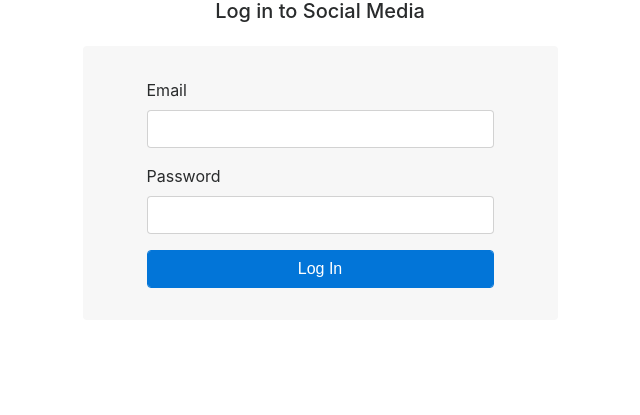
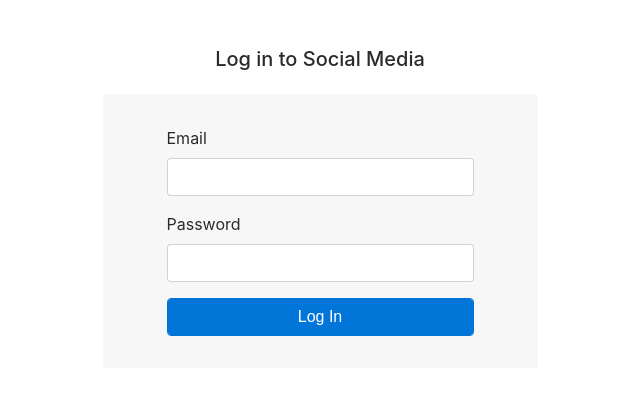
Before and after one commit to donovanOng/comp3013, a PHP site: template application/view/auth/form.php in a window 1280 px wide. Shown: the part 56-471 px from the top of the page, without its empty margins (320-960 px from the left). Run offline with PHP 8.4, Linux system fonts and the light colour scheme; the template is opened without the code that fills it, so the values that code supplies are empty; some libraries are stand-ins or nearby versions.

Commit message:
Padding for Sign Up and Login form

```diff
--- a/application/view/auth/form.php
+++ b/application/view/auth/form.php
@@ -1,3 +1,4 @@
+<div class="p-5">
   <div class="row justify-content-center">
     <h5 style="margin-bottom: 24px;">Log in to Social Media</h5>
   </div>
@@ -16,3 +17,4 @@
     </form>
   </div>
   </div>
+</div>
--- a/application/view/auth/signup.php
+++ b/application/view/auth/signup.php
@@ -1,3 +1,4 @@
+<div class="p-5">
   <div class="row justify-content-center">
     <h5 style="margin-bottom: 24px;">Sign Up</h5>
   </div>
@@ -24,3 +25,4 @@
     </form>
     </div>
   </div>
+</div>
```
Lines whose indentation alone changed are shown as unchanged.
